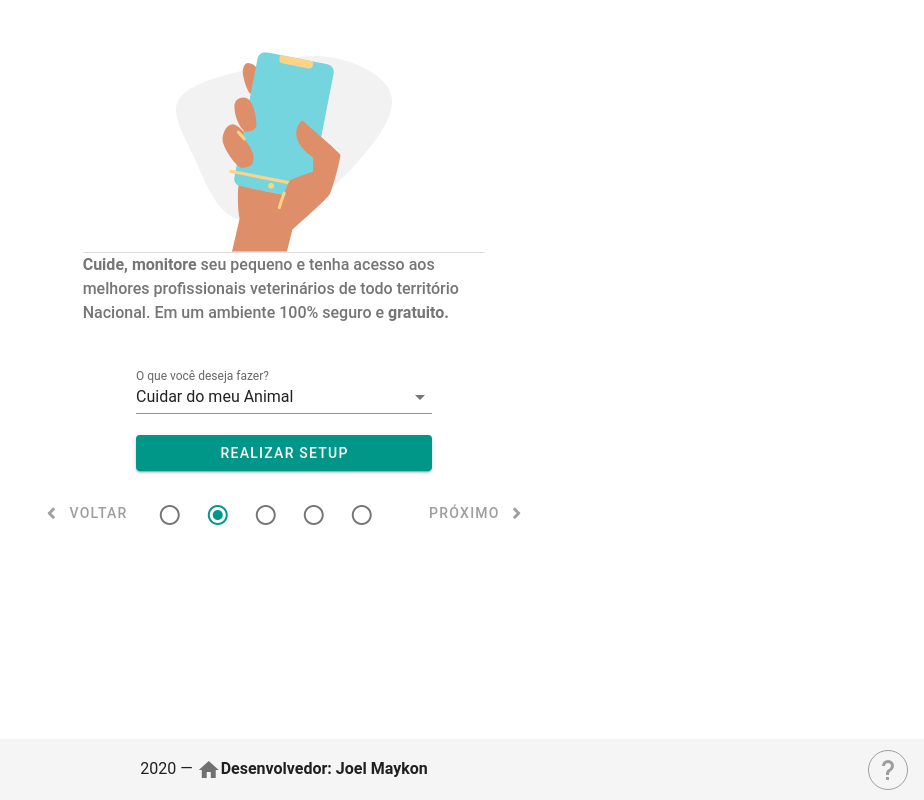
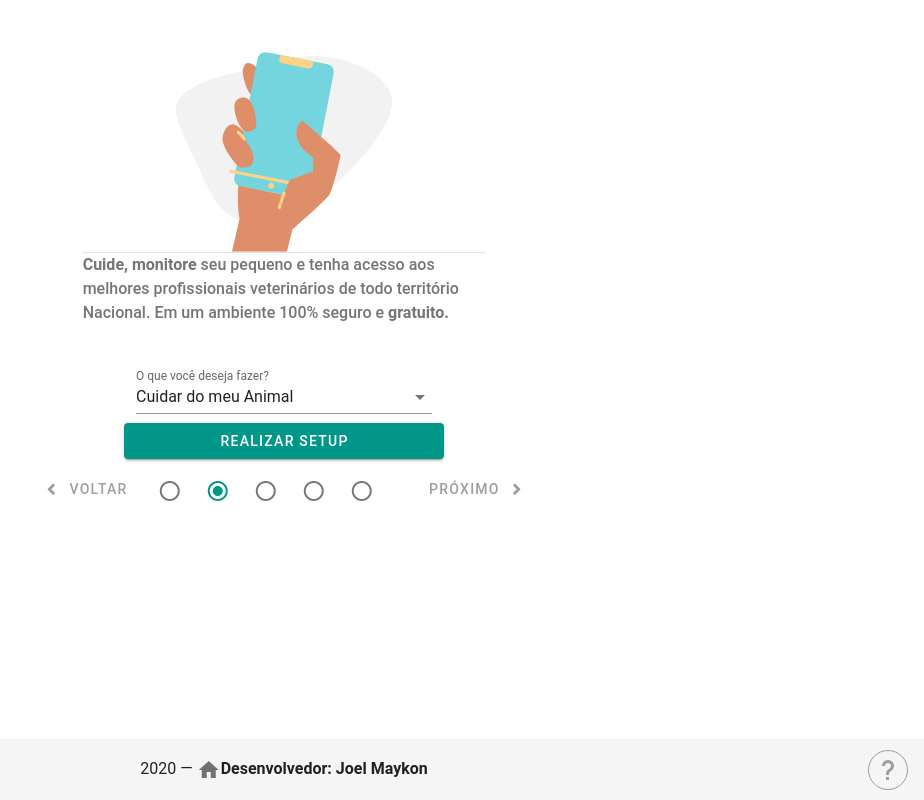
Before and after one commit to joelmaykonTADS/hubvet, a Vue app in the folder hubvet/: page /setup-usuario in a window 1280 px wide. Shown: the whole page, without its empty margins (356-1280 px from the left). Built offline with nearby package versions, Linux system fonts and the light colour scheme; a small style sheet from the web is missing.

Commit message:
Alerta para o ambiente usuário

```diff
--- a/hubvet/src/components/Usuario.vue
+++ b/hubvet/src/components/Usuario.vue
@@ -28,7 +28,7 @@
           :items="items"
           label="O que você deseja fazer?"
         ></v-select>
-        <v-btn block color="teal" dark>Realizar setup</v-btn>
+        <AlertaSetup :ambiente="'Seja bem vindo ao Ambiente: Usuário'" />
       </v-col>
     </v-row>
     <v-row align="center" justify="center">
@@ -59,8 +59,11 @@
 </template>
 
 <script>
+import AlertaSetup from "@/components/AlertaSetup.vue";
+
 export default {
   name: "Usuario",
+  components: { AlertaSetup },
   data: () => ({
     radioGroup: 2,
     item: "Cuidar do meu Animal",
```
